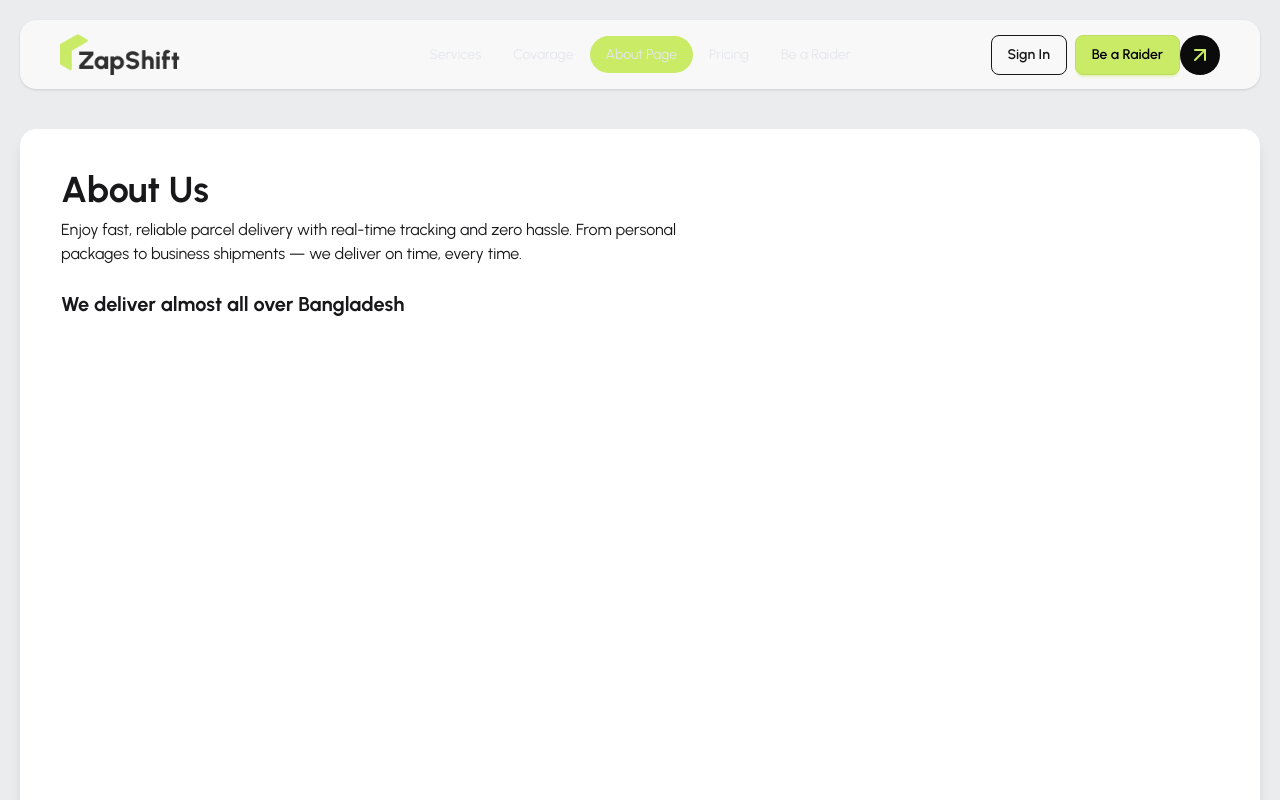
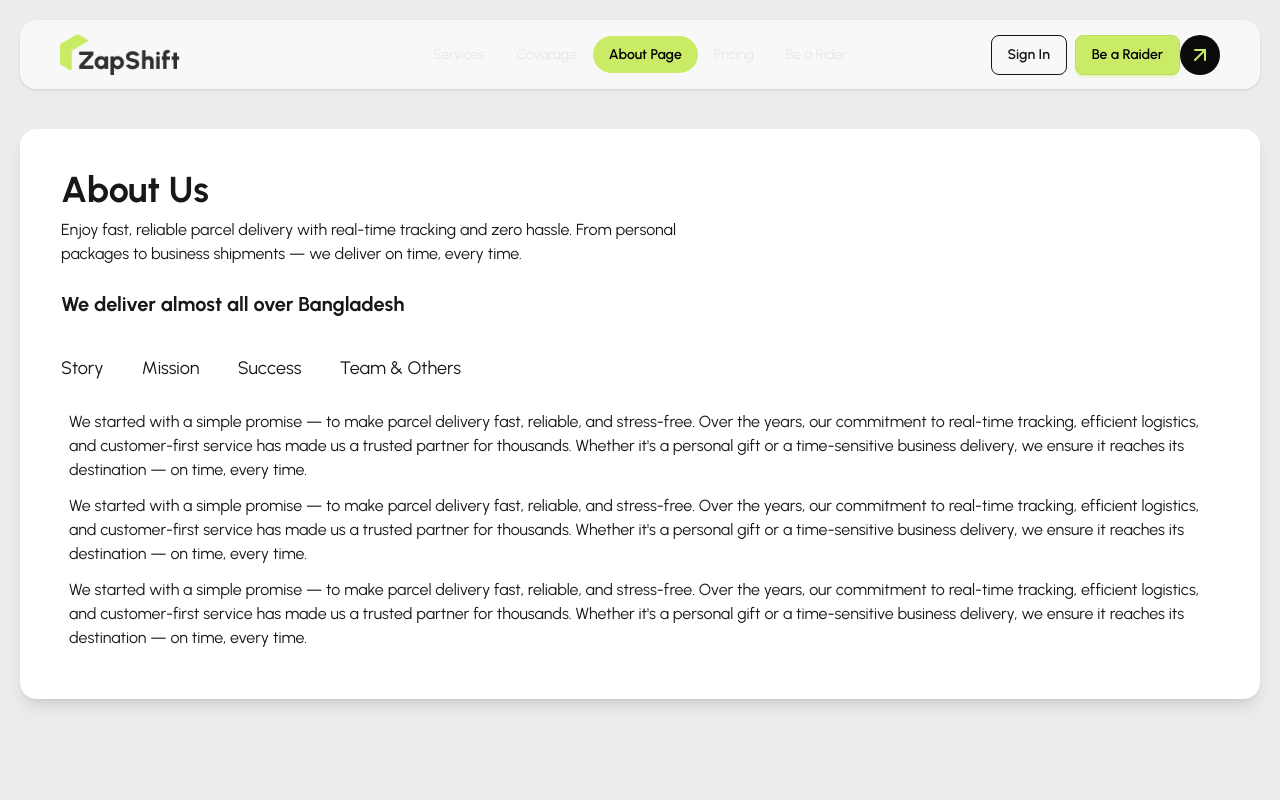
Before and after one commit to hossain-shifat/Zap-Shift, a React (Vite) app: page /about-page in a window 1280 px wide. Shown: the top 800 px of the page. Built offline with nearby package versions, Linux system fonts and the light colour scheme; no server answers.

Commit message:
Add some fixes in review section

```diff
--- a/src/Routes/PrivateRoute.jsx
+++ b/src/Routes/PrivateRoute.jsx
@@ -1,18 +1,18 @@
 import React from 'react'
 import useAuth from '../hooks/useAuth'
 import Loading from '../components/Loading/Loading'
-import { Navigate } from 'react-router'
+import { Navigate, useLocation } from 'react-router'
 
 const PrivateRoute = ({ children }) => {
     const { user, loading } = useAuth()
-
+    const location = useLocation()
 
     if (loading) {
         return Loading
     }
 
     if (!user) {
-        return <Navigate to="/login"></Navigate>
+        return <Navigate state={location.pathname} to="/login"></Navigate>
     }
     return children
 }
--- a/src/Routes/Route.jsx
+++ b/src/Routes/Route.jsx
@@ -8,6 +8,10 @@ import Login from "../pages/Auth/Login/Login";
 import Register from "../pages/Auth/Register/Register";
 import ForgetPassword from "../pages/Auth/ForgetPassword/ForgetPassword";
 import ResetPassword from "../pages/Auth/ResetPassword/ResetPassword";
+import PrivateRoute from "./PrivateRoute";
+import Rider from "../pages/Rider/Rider";
+import Pricing from "../pages/Pricing/Pricing";
+import Services from "../pages/Services/Services";
 
 
 export const router = createBrowserRouter([
@@ -20,14 +24,26 @@ export const router = createBrowserRouter([
                 Component: Home
             },
             {
+                path: "/services",
+                Component: Services,
+            },
+            {
                 path: "/covarage",
                 Component: Covarage,
                 loader: () => fetch('/serviceCenter.json').then(res => res.json())
             },
             {
+                path: "/pricing",
+                Component: Pricing
+            },
+            {
                 path: "/about-page",
                 Component: About
             },
+            {
+                path: "/rider",
+                element: <PrivateRoute><Rider /></PrivateRoute>
+            }
         ]
     },
     {
--- a/src/index.css
+++ b/src/index.css
@@ -18,5 +18,5 @@ body{
 }
 
 .active{
-    @apply px-4 bg-primary rounded-full
+    @apply px-4 bg-primary rounded-full text-black font-semibold
 }
--- a/src/pages/About/About.jsx
+++ b/src/pages/About/About.jsx
@@ -12,8 +12,20 @@ const About = () => {
                     <div>
                         <h1 className="font-bold text-xl">We deliver almost all over Bangladesh</h1>
                     </div>
-                    <div className="w-full h-[500px]">
-
+                    <div className="w-full">
+                        <div className="py-5 max-w-[400px]">
+                            <ul className="flex justify-between *:text-lg">
+                                <li>Story</li>
+                                <li>Mission</li>
+                                <li>Success</li>
+                                <li>Team & Others</li>
+                            </ul>
+                        </div>
+                        <div className="space-y-3 p-2">
+                            <p>We started with a simple promise — to make parcel delivery fast, reliable, and stress-free. Over the years, our commitment to real-time tracking, efficient logistics, and customer-first service has made us a trusted partner for thousands. Whether it's a personal gift or a time-sensitive business delivery, we ensure it reaches its destination — on time, every time.</p>
+                            <p>We started with a simple promise — to make parcel delivery fast, reliable, and stress-free. Over the years, our commitment to real-time tracking, efficient logistics, and customer-first service has made us a trusted partner for thousands. Whether it's a personal gift or a time-sensitive business delivery, we ensure it reaches its destination — on time, every time.</p>
+                            <p>We started with a simple promise — to make parcel delivery fast, reliable, and stress-free. Over the years, our commitment to real-time tracking, efficient logistics, and customer-first service has made us a trusted partner for thousands. Whether it's a personal gift or a time-sensitive business delivery, we ensure it reaches its destination — on time, every time.</p>
+                        </div>
                     </div>
                 </div>
             </div>
--- a/src/pages/Auth/Register/Register.jsx
+++ b/src/pages/Auth/Register/Register.jsx
@@ -1,7 +1,7 @@
 import { ArrowUp, Eye, EyeClosed, User } from 'lucide-react'
 import React, { useState } from 'react'
 import { assets } from '../../../assets/assets'
-import { Link } from 'react-router'
+import { Link, useLocation, useNavigation } from 'react-router'
 import { useForm } from 'react-hook-form'
 import { register } from 'swiper/element'
 import useAuth from '../../../hooks/useAuth'
@@ -12,6 +12,8 @@ const Register = () => {
     const [showPassword, setShowPassword] = useState(false)
     const { register, handleSubmit, formState: { errors } } = useForm()
     const { registerUser, singInGoogle, updateUserProfile } = useAuth()
+    const navigation = useNavigation()
+    const location = useLocation()
 
     const handleRegistration = (data) => {
         const profileImg = data.photo[0]
@@ -32,6 +34,7 @@ const Register = () => {
                         updateUserProfile(userProfile)
                             .then(res => {
                                 console.log(res)
+                                navigate(location?.state || '/')
                             })
                             .catch(error => {
                                 console.log(error)
@@ -47,6 +50,7 @@ const Register = () => {
         singInGoogle()
             .then(result => {
                 console.log(result.user)
+                navigate(location?.state || '/')
             })
             .catch(error => {
                 console.log(error)
--- a/src/pages/Home/FAQ/FAQ.jsx
+++ b/src/pages/Home/FAQ/FAQ.jsx
@@ -1,5 +1,6 @@
 import { ArrowUpRight } from 'lucide-react'
 import React from 'react'
+import { Link } from 'react-router'
 
 const FAQ = () => {
     return (
@@ -51,7 +52,7 @@ const FAQ = () => {
                 </div>
             </div>
             <div className="flex justify-center items-center py-4">
-                <button className="btn btn-primary rounded-lg font-bold text-black">Be a Raider</button>
+                <Link to='/rider' className="btn btn-primary rounded-lg font-bold text-black">Be a Raider</Link>
                 <h1 className="flex justify-center items-center w-10 h-10 rounded-full bg-[#0B0B0B] text-primary"><ArrowUpRight /></h1>
             </div>
         </div>
--- a/src/pages/Home/Review/Review.jsx
+++ b/src/pages/Home/Review/Review.jsx
@@ -31,7 +31,21 @@ const Review = () => {
             <Swiper effect={'coverflow'}
                 grabCursor={true}
                 centeredSlides={true}
-                slidesPerView={3}
+                slidesPerView={1}
+                breakpoints={{
+                    640: {
+                        slidesPerView: 1.3,
+                        coverflowEffect: { rotate: 20, depth: 150 }
+                    },
+                    768: {
+                        slidesPerView: 2,
+                        coverflowEffect: { rotate: 25, depth: 180 }
+                    },
+                    1024: {
+                        slidesPerView: 3,
+                        coverflowEffect: { rotate: 30, depth: 200 }
+                    },
+                }}
                 loop={true}
                 coverflowEffect={{
                     rotate: 30,
--- /dev/null
+++ b/src/pages/Pricing/Pricing.jsx
@@ -0,0 +1,11 @@
+import React from 'react'
+
+const Pricing = () => {
+  return (
+    <div>
+      <h1>this is pricing page</h1>
+    </div>
+  )
+}
+
+export default Pricing
--- /dev/null
+++ b/src/pages/Rider/Rider.jsx
@@ -0,0 +1,11 @@
+import React from 'react'
+
+const Rider = () => {
+    return (
+        <div>
+
+        </div>
+    )
+}
+
+export default Rider
--- /dev/null
+++ b/src/pages/Services/Services.jsx
@@ -0,0 +1,11 @@
+import React from 'react'
+
+const Services = () => {
+    return (
+        <div>
+            <h1>this is services page</h1>
+        </div>
+    )
+}
+
+export default Services
--- a/src/pages/Shared/Navbar/Navbar.jsx
+++ b/src/pages/Shared/Navbar/Navbar.jsx
@@ -14,7 +14,7 @@ const Navbar = () => {
             <NavLink to='/covarage'><li>Covarage</li></NavLink>
             <NavLink to='/about-page'><li>About Page</li></NavLink>
             <NavLink to='/pricing'><li>Pricing</li></NavLink>
-            <NavLink to='/be-raider'><li>Be a Raider</li></NavLink>
+            <NavLink to='/rider'><li>Be a Rider</li></NavLink>
         </>
 
         const handleLogOut =()=>{
@@ -49,7 +49,7 @@ const Navbar = () => {
                         :
                         <Link to='/login' className="btn btn-outline hover:bg-transparent rounded-lg">Sign In</Link>
                 }
-                <Link className="btn btn-primary rounded-lg text-black">Be a Raider</Link>
+                <Link to='/rider' className="btn btn-primary rounded-lg text-black">Be a Raider</Link>
                 <h1 className="hidden md:block p-2 rounded-full bg-[#0B0B0B] text-primary -ml-2"><ArrowUpRight /></h1>
             </div>
         </div>
```
Also changed, not shown: src/pages/Auth/Login/Login.jsx (+6 -2 lines).
